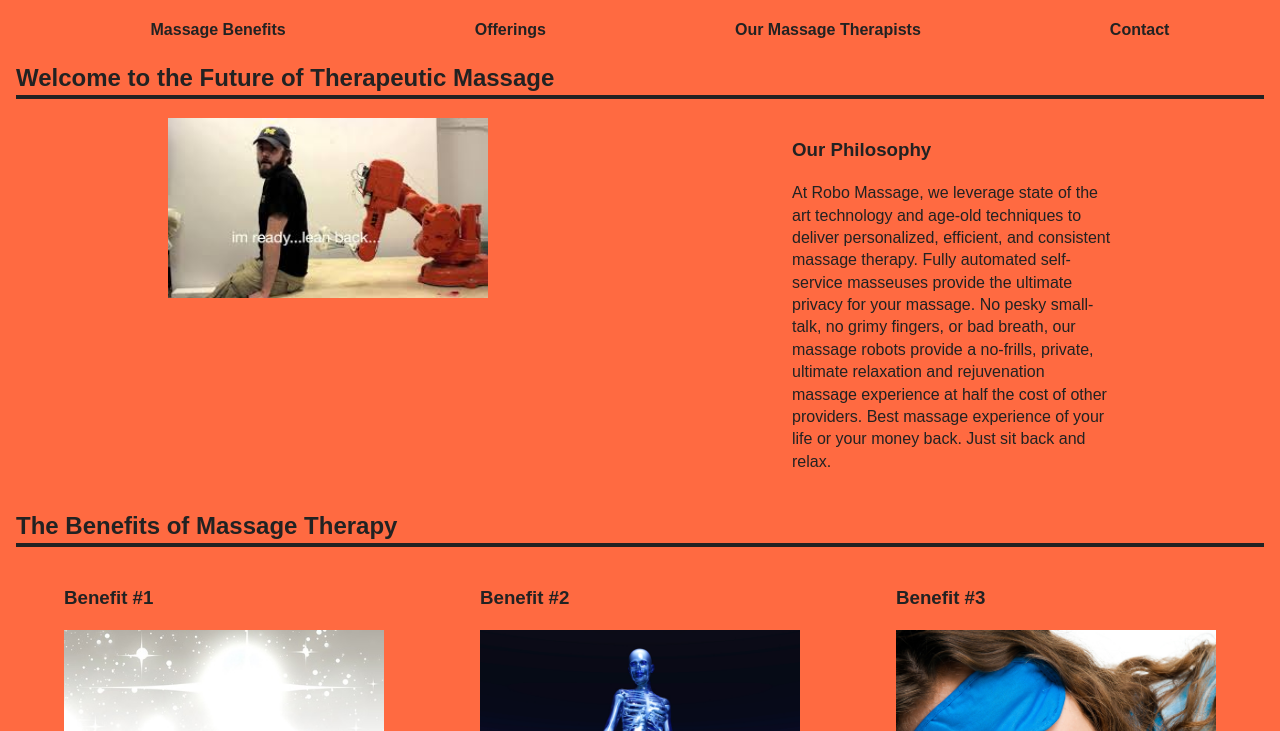
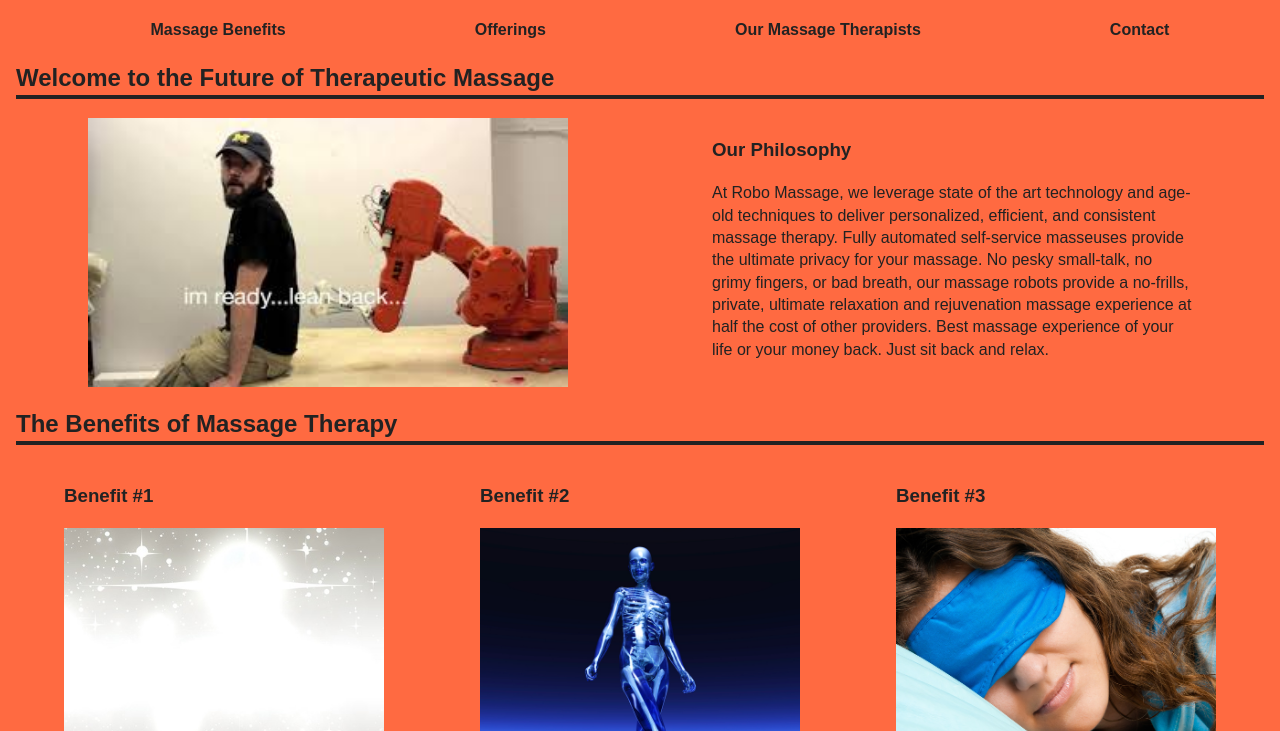
Before and after one commit to puntins/Walrus, a plain HTML site: page index.html in a window 1280 px wide. Shown: the part 69-800 px from the top of the page. Drawn offline with nearby package versions, Linux system fonts and the light colour scheme; some packages are replaced by stand-ins of ours.

Commit message:
minor change

```diff
--- a/css/main.css
+++ b/css/main.css
@@ -114,6 +114,10 @@ h1{
 
 article{
   width: 20rem;
+}
+
+.two{
+  width: 30rem;
 }
 
 .flexcontainer{
--- a/index.html
+++ b/index.html
@@ -60,10 +60,10 @@
           <section id="hook">
             <h2>Welcome to the Future of Therapeutic Massage</h2>
             <div class="flexcontainer">
-              <article class="image">
+              <article class="image two">
                 <img src="img/topimage.jpg" alt="robot to human: lean back" />
               </article>
-              <article class="">
+              <article class="two">
                 <h3>Our Philosophy</h3>
                 <p>
                   At Robo Massage, we leverage state of the art technology and age-old techniques
```
